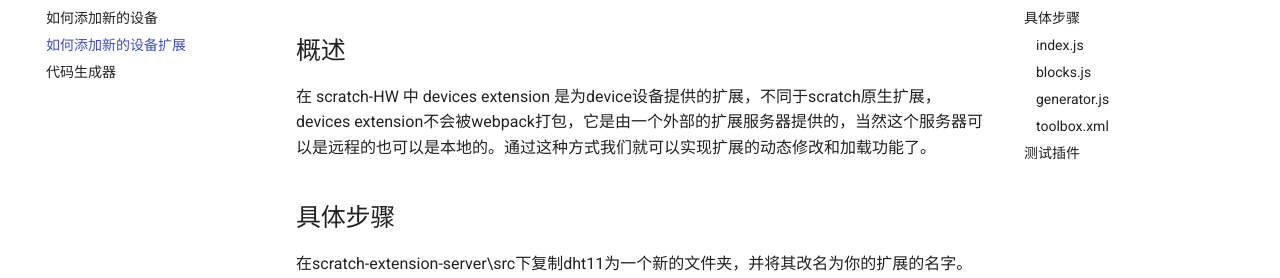
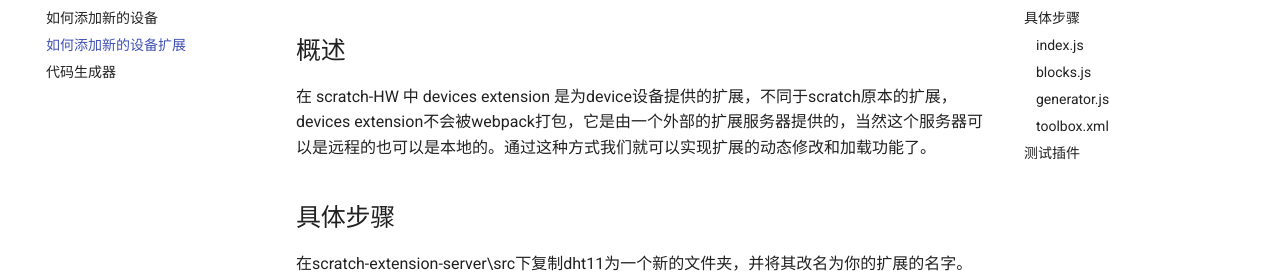
Before and after one commit to huaxiuyiwei/wiki-zh, an MkDocs documentation site: the page built from docs/software-developer-reference/how-to-add-a-new-extension.md, in a window 1280 px wide and 900 px high. Shown: the part 195-473 px from the top of the window. Built offline with MkDocs 1.6.1 and Material for MkDocs 9.7.7, drawn with Linux system fonts in a browser that asks for light colours; comment, search, counter and statistics services are not loaded.

Commit message:
Update doc.

```diff
--- a/docs/software-developer-reference/how-to-add-a-new-extension.md
+++ b/docs/software-developer-reference/how-to-add-a-new-extension.md
@@ -2,7 +2,7 @@
 
 ## 概述
 
-在 scratch-HW 中 devices extension 是为device设备提供的扩展，不同于scratch原生扩展，devices extension不会被webpack打包，它是由一个外部的扩展服务器提供的，当然这个服务器可以是远程的也可以是本地的。通过这种方式我们就可以实现扩展的动态修改和加载功能了。
+在 scratch-HW 中 devices extension 是为device设备提供的扩展，不同于scratch原本的扩展，devices extension不会被webpack打包，它是由一个外部的扩展服务器提供的，当然这个服务器可以是远程的也可以是本地的。通过这种方式我们就可以实现扩展的动态修改和加载功能了。
 
 ## 具体步骤
 
```
Also changed, not shown: docs/i-am-normal-user.md (+1 -1 lines), docs/i-am-software-developer.md (+3 -3 lines), docs/software-developer-reference/framework-introduction.md (+0 -12 lines).
